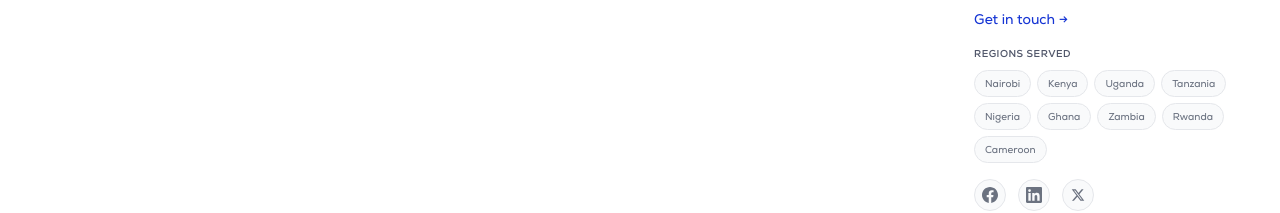
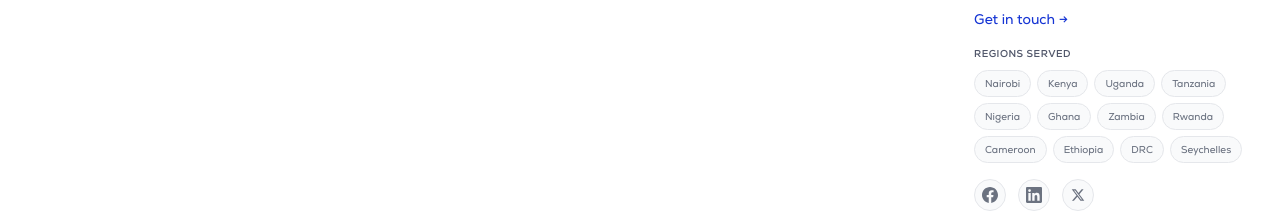
Before and after one commit to mugaruranelson-cmd/perlogy-website, a Next.js app: page / in a window 1280 px wide. Shown: the part 3812-4025 px from the top of the page. Built offline with nearby package versions, Linux system fonts and the light colour scheme; no server answers.

Commit message:
feat(footer): add Ethiopia, DRC, Seychelles to regions served

```diff
--- a/src/components/layout/Footer.tsx
+++ b/src/components/layout/Footer.tsx
@@ -112,7 +112,7 @@ export default function Footer() {
             <div className="mt-4">
               <span className="block text-[10px] font-semibold uppercase tracking-wider text-brand-navy/70 mb-2">Regions Served</span>
               <div className="flex flex-wrap gap-1.5">
-                {['Nairobi', 'Kenya', 'Uganda', 'Tanzania', 'Nigeria', 'Ghana', 'Zambia', 'Rwanda', 'Cameroon'].map((r) => (
+                {['Nairobi', 'Kenya', 'Uganda', 'Tanzania', 'Nigeria', 'Ghana', 'Zambia', 'Rwanda', 'Cameroon', 'Ethiopia', 'DRC', 'Seychelles'].map((r) => (
                   <span
                     key={r}
                     className="inline-block rounded-full border border-brand-gray-border bg-gray-50 px-2.5 py-1 text-[10px] font-medium text-brand-gray-muted"
```
